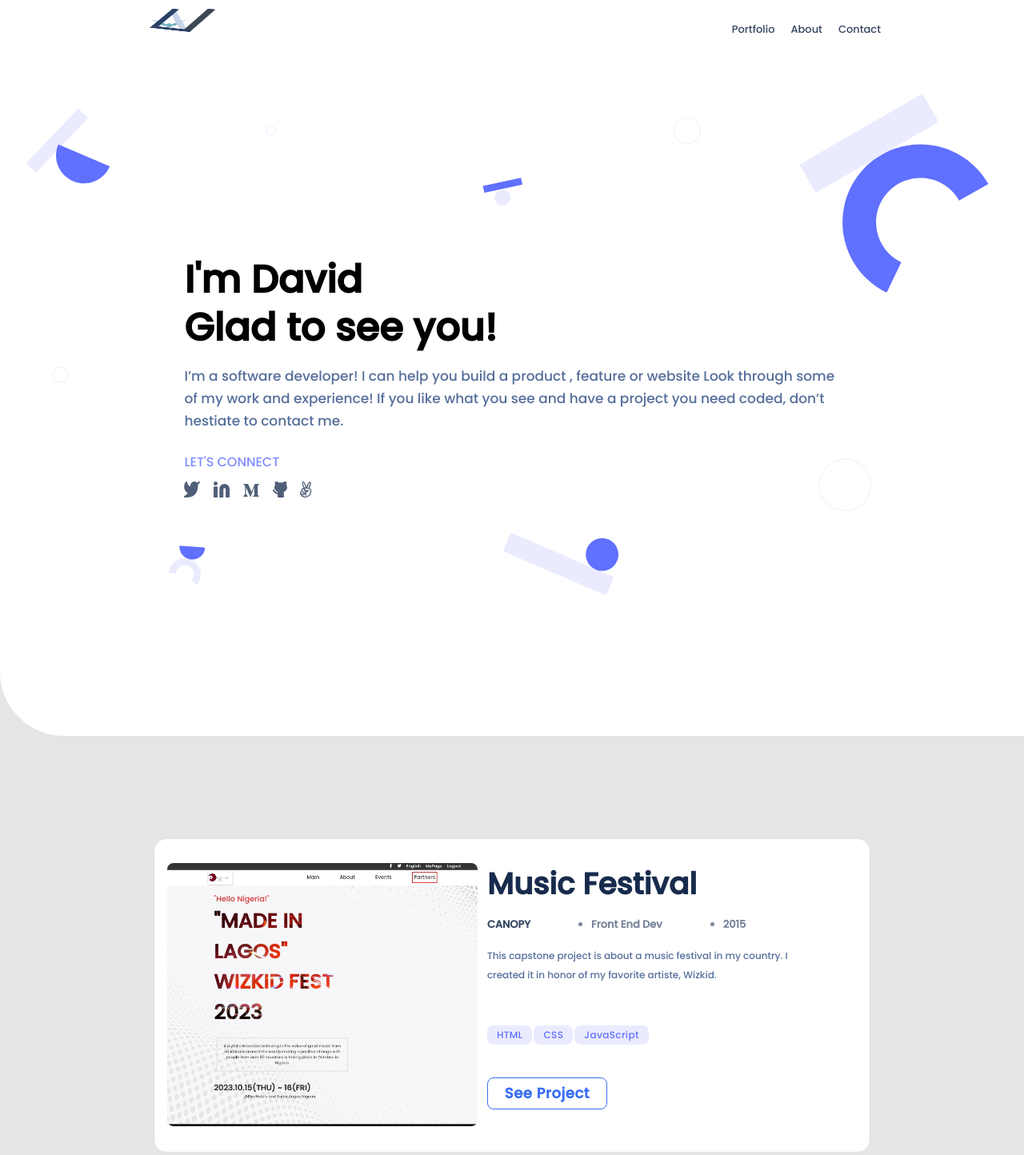
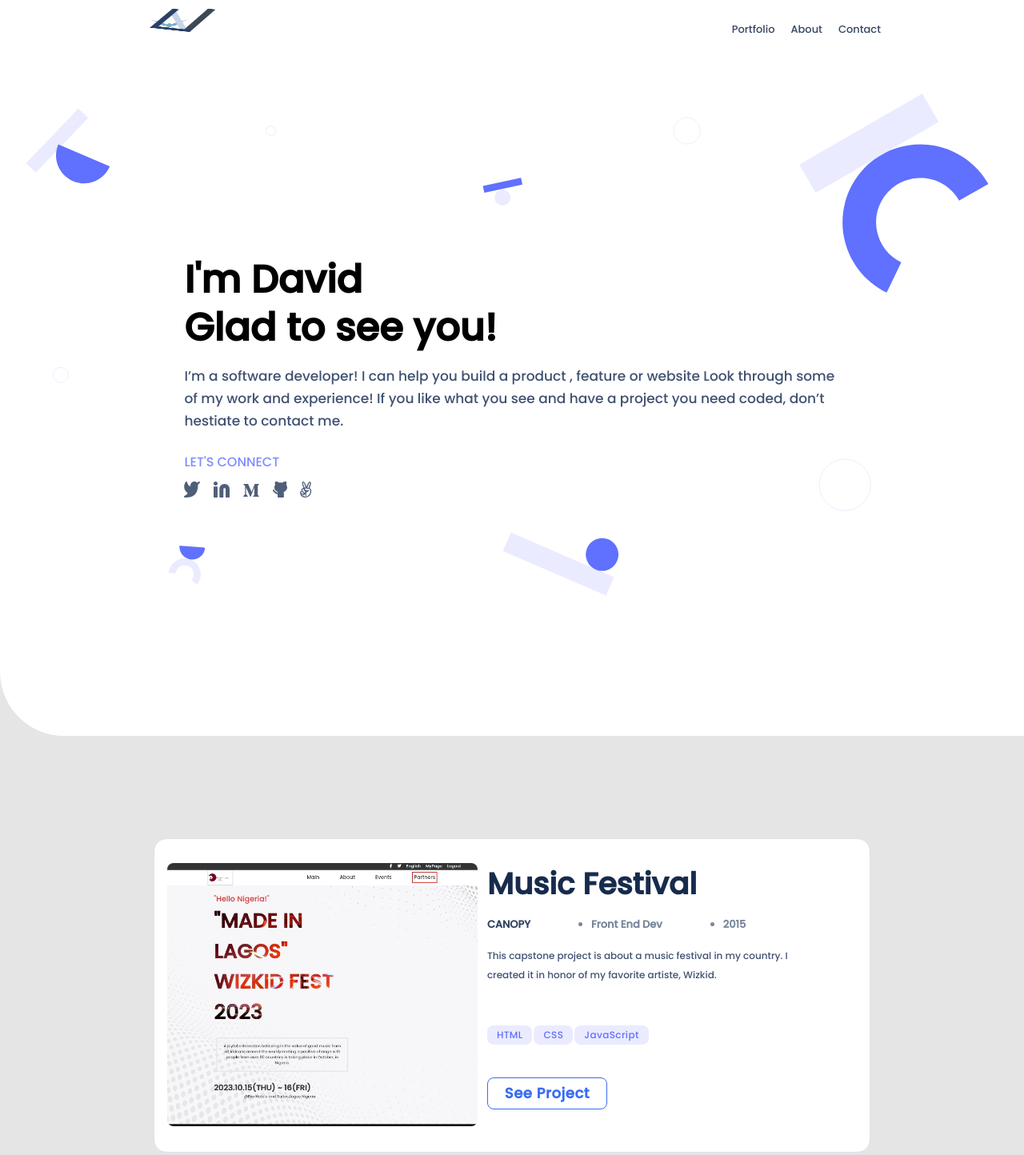
Before and after one commit to David-Lanzz/My-Portfolio, a website with bundled scripts: page index.html in a window 1280 px wide. Shown: the top 1444 px of the page at 80% size. Built offline with nearby package versions, Linux system fonts and the light colour scheme.

```diff
--- a/styles.css
+++ b/styles.css
@@ -203,7 +203,7 @@
   font-size: 12px;
   line-height: 24px;
   padding-top: 1rem;
-  color: #556e9b;
+  color: #405172;
 }
 
 .popupBtn {
@@ -344,7 +344,7 @@
   line-height: 24px;
   letter-spacing: 0;
   text-align: left;
-  color: #556e9b;
+  color: #405172;
 }
 
 .main-section .lc {
@@ -479,7 +479,7 @@
   font-weight: 400;
   font-size: 12px;
   line-height: 24px;
-  color: #556e9b;
+  color: #405172;
 }
 
 #popuplang {
```
